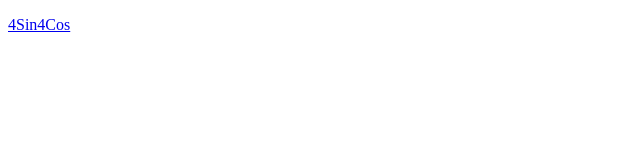
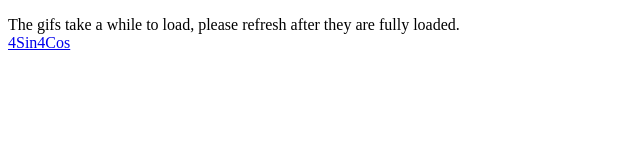
Before and after one commit to yifan0/yifan0.github.io, a plain HTML site: page Visualizations.html in a window 1280 px wide. Shown: the whole page, without its empty margins (0-640 px from the left). Drawn offline with Linux system fonts and the light colour scheme.

Commit message:
Update Visualizations.html

```diff
--- a/Visualizations.html
+++ b/Visualizations.html
@@ -2,6 +2,7 @@
 <html>
   <body>
     <p>
+      The gifs take a while to load, please refresh after they are fully loaded.<br>
       <a href="4Sin4Cos.gif">4Sin4Cos</a>
     </p>
   </body>
```
